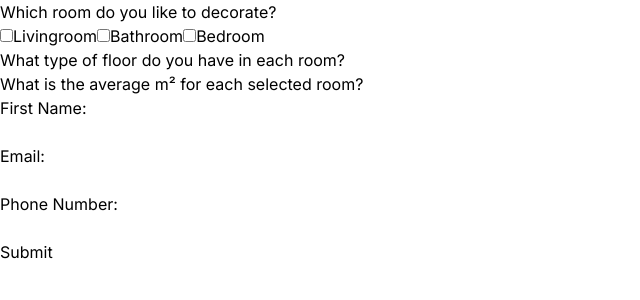
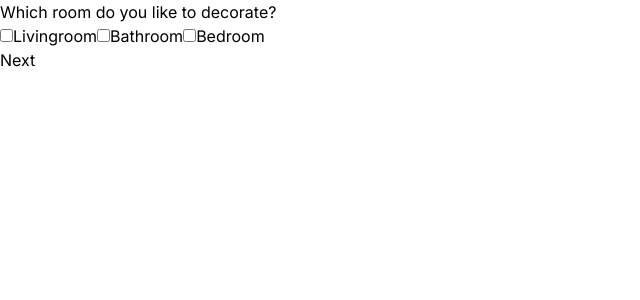
Before and after one commit to GJRKZB/watkostmijninterieur, a Next.js app: page / in a window 1280 px wide. Shown: the top 300 px of the page, without its empty margins (0-640 px from the left). Built offline with nearby package versions, Linux system fonts and the light colour scheme.

Commit message:
add switch statement to render steps

```diff
--- a/src/app/components/form/Form.tsx
+++ b/src/app/components/form/Form.tsx
@@ -1,12 +1,12 @@
 "use client";
 
 import React, { useState } from "react";
+import { questions } from "@/app/data/questions";
 import { IFormData } from "@/app/types/types";
-import { FirstStep } from "./first-step/FirstStep";
-import { SecondStep } from "./second-step/SecondStep";
-import { ThirdStep } from "./third-step/ThirdStep";
-import { questions } from "@/app/data/questions";
-import { ContactDetails } from "./contact-details/ContactDetails";
+import { First } from "./first/First";
+import { Second } from "./second/Second";
+import { Third } from "./third/Third";
+import { Contact } from "./contact/Contact";
 
 const Form: React.FC = () => {
   const [formData, setFormData] = useState<IFormData>({
@@ -15,6 +15,7 @@ const Form: React.FC = () => {
     phoneNumber: "",
     choices: [],
   });
+  const [step, setStep] = useState(0);
 
   const handleRoomSelection = (room: string) => {
     setFormData((prevData) => {
@@ -59,30 +60,67 @@ const Form: React.FC = () => {
   const handleSubmit = (e: React.FormEvent<HTMLFormElement>) => {
     e.preventDefault();
     console.log("FormData:", formData);
+    setStep(step + 1);
   };
 
+  const renderStep = () => {
+    switch (step) {
+      case 0:
         return (
-    <form onSubmit={handleSubmit}>
-      <FirstStep
+          <First
             questions={questions}
             formData={formData}
             handleRoomSelection={handleRoomSelection}
           />
-      <SecondStep
+        );
+      case 1:
+        return (
+          <Second
             questions={questions}
             formData={formData}
             handleFloorSelection={handleFloorSelection}
           />
-      <ThirdStep
+        );
+      case 2:
+        return (
+          <Third
             questions={questions}
             formData={formData}
             handleSizeSelection={handleSizeSelection}
           />
-      <ContactDetails
+        );
+      case 3:
+        return (
+          <Contact
             formData={formData}
             handleContactDetails={handleContactDetails}
           />
-      <button type="submit">Submit</button>
+        );
+      default:
+        return <div>Thank you for submitting the form!</div>;
+    }
+  };
+
+  const renderNavigationButtons = () => (
+    <div>
+      {step > 0 && step < 4 && (
+        <button type="button" onClick={() => setStep(step - 1)}>
+          Back
+        </button>
+      )}
+      {step < 3 && (
+        <button type="button" onClick={() => setStep(step + 1)}>
+          Next
+        </button>
+      )}
+      {step === 3 && <button type="submit">Submit</button>}
+    </div>
+  );
+
+  return (
+    <form onSubmit={handleSubmit}>
+      {renderStep()}
+      {renderNavigationButtons()}
     </form>
   );
 };
--- a/src/app/components/form/contact-details/ContactDetails.tsx
+++ b/src/app/components/form/contact/Contact.tsx
@@ -5,7 +5,7 @@ interface IContactDetailProps {
   handleContactDetails: (e: React.ChangeEvent<HTMLInputElement>) => void;
 }
 
-export const ContactDetails: React.FC<IContactDetailProps> = ({
+export const Contact: React.FC<IContactDetailProps> = ({
   formData,
   handleContactDetails,
 }) => {
--- a/src/app/components/form/first-step/FirstStep.tsx
+++ b/src/app/components/form/first/First.tsx
@@ -6,7 +6,7 @@ interface IFirstStepProps {
   handleRoomSelection: (room: string) => void;
 }
 
-export const FirstStep: React.FC<IFirstStepProps> = ({
+export const First: React.FC<IFirstStepProps> = ({
   questions,
   formData,
   handleRoomSelection,
--- a/src/app/components/form/second-step/SecondStep.tsx
+++ b/src/app/components/form/second/Second.tsx
@@ -6,7 +6,7 @@ interface ISecondStepProps {
   handleFloorSelection: (room: string, floor: string) => void;
 }
 
-export const SecondStep: React.FC<ISecondStepProps> = ({
+export const Second: React.FC<ISecondStepProps> = ({
   questions,
   formData,
   handleFloorSelection,
--- a/src/app/components/form/third-step/ThirdStep.tsx
+++ b/src/app/components/form/third/Third.tsx
@@ -6,7 +6,7 @@ interface IThirdStepProps {
   handleSizeSelection: (room: string, size: string) => void;
 }
 
-export const ThirdStep: React.FC<IThirdStepProps> = ({
+export const Third: React.FC<IThirdStepProps> = ({
   questions,
   formData,
   handleSizeSelection,
```
Lines whose indentation alone changed are shown as unchanged.
